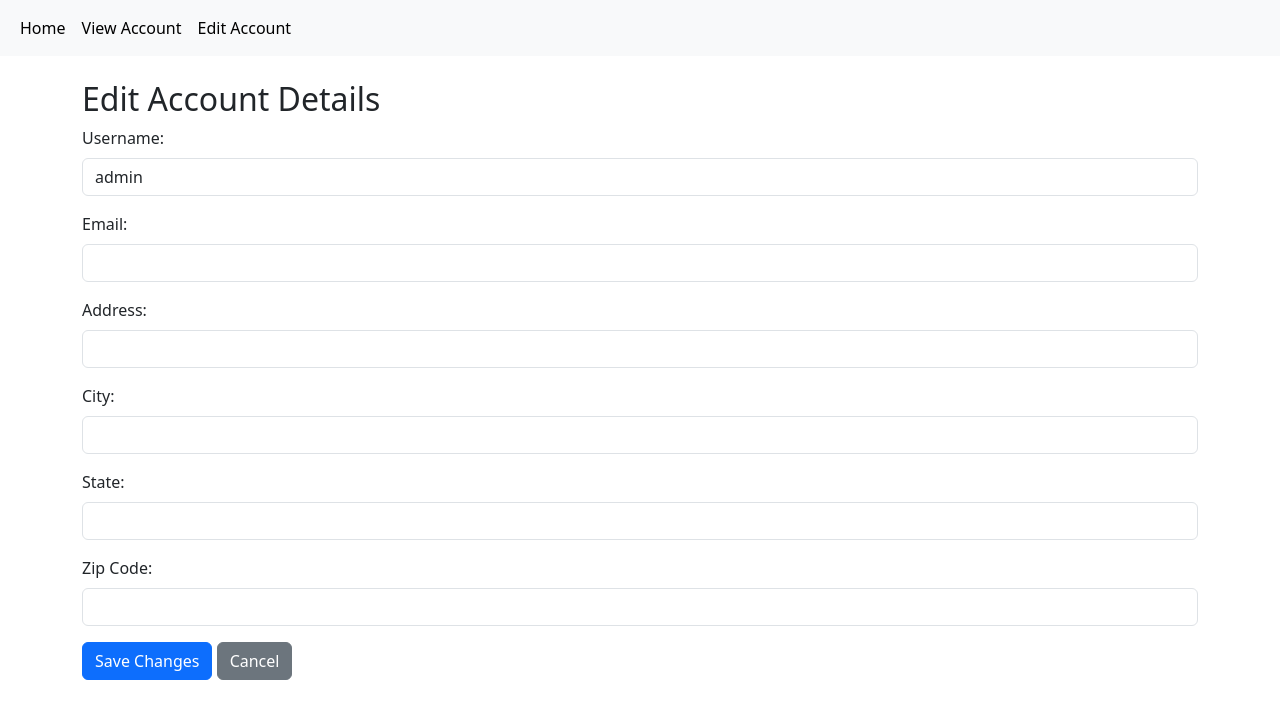
After one commit to dalsford3974/Intro_To_SE_Project_G4, a Flask app: page /editAccount in a window 1280 px wide. The commit adds this page. Shown: the top 719 px of the page. Run offline with Flask 3, Linux system fonts and the light colour scheme; a user stored in the database is signed in.

Commit message:
Added edit account, and proper login/out functionality

```diff
--- a/main.py
+++ b/main.py
@@ -1,6 +1,7 @@
 from flask import Flask, flash, render_template, request, redirect, url_for, session
 from models import db, User, Cart, Orders, Inventory, OrderItems
 from flask_sqlalchemy import SQLAlchemy
+from flask_login import LoginManager, UserMixin, login_required, current_user, login_user, logout_user
 import random
 from werkzeug.security import check_password_hash, generate_password_hash
 
@@ -10,12 +11,20 @@ app.secret_key = "INTRO_TO_SE_PROJECT_G4"
 app.config['SQLALCHEMY_DATABASE_URI'] = 'sqlite:///introToSE.db'
 db.init_app(app)
 
+login = LoginManager(app)
+login.init_app(app)
+login.login_view = 'login'
+login.login_message = "Please log in to access this page."
+
+
+@login.user_loader
+def load_user(id):
+    return db.session.get(User, int(id))
 
 @app.route('/')
 def home():
-    if 'userID' in session:
-        user = User.query.get(session['userID'])
-        return render_template('home.html')
+    if current_user.is_authenticated:
+        return render_template('home.html', user=current_user)
     return render_template('login.html')
 
 
@@ -32,7 +41,7 @@ def login():
         if not existing_user or not check_password_hash(existing_user.password, password):
             error = 'Incorrect Username/Password'
         else:
-            session['userID'] = existing_user.userID
+            login_user(existing_user)
             flash("Logged in successfully!", 'success')
             return redirect(url_for('home'))
     return render_template('login.html', error=error)
@@ -40,7 +49,7 @@ def login():
 
 @app.route('/logout')
 def logout():
-    session.pop('userID', None)
+    logout_user()
     flash("Logged out successfully!", "info")
     return redirect(url_for('login'))
 
@@ -95,10 +104,10 @@ def createAccount():
 
 
 @app.route('/viewAccount', methods=['GET', 'POST'])
+@login_required
 def viewAccount():
-    if 'userID' in session:
-        user = User.query.get(session['userID'])
-        return render_template('viewAccount.html', account=user)
+    if current_user.is_authenticated:
+        return render_template('viewAccount.html', user=current_user)
     else:
         return redirect(url_for('login'))
 
@@ -128,49 +137,23 @@ def deleteAccount():
 
 
 @app.route('/editAccount', methods=['GET', 'POST'])
+@login_required
 def editAccount():
+    if request.method == 'POST':
+        # Update the currently logged-in user's account details
+        current_user.username = request.form['username']
+        current_user.email = request.form['email']
+        current_user.address = request.form['address']
+        current_user.city = request.form['city']
+        current_user.state = request.form['state']
+        current_user.zipCode = request.form['zipCode']
 
-    error = None
-    user = User.query.get(session['userID'])
+        db.session.commit()
+        flash("Account details updated successfully!", "success")
+        return redirect(url_for('viewAccount'))
 
-    if request.method == 'POST':
-        if request.form.get('confirm') == 'Save Changes':
-            if user.isAdmin:
-                flash('Cannot edit admin account.', 'error')
-                return redirect(url_for('home'))
-
-            username = request.form['username']
-            if username:
-                user.username = username
-            password = request.form['password']
-            if password:
-                user.password = generate_password_hash(password)
-            email = request.form['email']
-            if email:
-                user.email = email
-            address = request.form['address']
-            if address:
-                user.address = address
-            city = request.form['city']
-            if city:
-                user.city = city
-            state = request.form['state']
-            if state:
-                user.state = state
-            zipCode = request.form['zipCode']
-            if zipCode:
-                user.zipCode = zipCode
-
-            db.session.commit()
-            flash('Saved changes.', 'info')
-            return redirect(url_for('home'))
-
-        else:
-            flash('Discarding changes.')
-            return redirect(url_for('home'))
-
-    return render_template('editAccount.html', error=error, user=user)
-
+    # Render the edit account page with the current user's details
+    return render_template('editAccount.html', user=current_user)
 
 @app.route('/AddToCart', methods=['GET', 'POST'])
 def AddToCart():
--- a/models.py
+++ b/models.py
@@ -2,11 +2,12 @@ from sqlalchemy import Column, Integer, String, Time, ForeignKey
 from sqlalchemy.orm import relationship
 from flask_sqlalchemy import SQLAlchemy
 from sqlalchemy import Numeric
+from flask_login import UserMixin
 
 db = SQLAlchemy()
 
 
-class User(db.Model):
+class User(db.Model, UserMixin):
     __tablename__ = 'users'
     userID = Column(Integer, primary_key=True)
     username = Column(String(50), nullable=False)
@@ -18,6 +19,8 @@ class User(db.Model):
     zipCode = Column(String(50), nullable=False)
     isAdmin = Column(Integer, nullable=False)
 
+    def get_id(self):
+        return str(self.userID)
 
 class Inventory(db.Model):
     __tablename__ = 'inventory'
--- /dev/null
+++ b/templates/editAccount.html
@@ -0,0 +1,42 @@
+{% extends "home.html" %}
+{% block content %}
+
+<div class="container mt-4">
+    <h2>Edit Account Details</h2>
+    <form method="POST" action="/editAccount">
+        <div class="mb-3">
+            <label for="username" class="form-label">Username:</label>
+            <input type="text" class="form-control" id="username" name="username" value="{{ user.username }}" required>
+        </div>
+
+        <div class="mb-3">
+            <label for="email" class="form-label">Email:</label>
+            <input type="email" class="form-control" id="email" name="email" value="{{ user.email }}" required>
+        </div>
+
+        <div class="mb-3">
+            <label for="address" class="form-label">Address:</label>
+            <input type="text" class="form-control" id="address" name="address" value="{{ user.address }}">
+        </div>
+
+        <div class="mb-3">
+            <label for="city" class="form-label">City:</label>
+            <input type="text" class="form-control" id="city" name="city" value="{{ user.city }}">
+        </div>
+
+        <div class="mb-3">
+            <label for="state" class="form-label">State:</label>
+            <input type="text" class="form-control" id="state" name="state" value="{{ user.state }}">
+        </div>
+
+        <div class="mb-3">
+            <label for="zipcode" class="form-label">Zip Code:</label>
+            <input type="text" class="form-control" id="zipcode" name="zipCode" value="{{ user.zipCode }}">
+        </div>
+
+        <button type="submit" class="btn btn-primary">Save Changes</button>
+        <a href="/viewAccount" class="btn btn-secondary">Cancel</a>
+    </form>
+</div>
+
+{% endblock %}
--- a/templates/home.html
+++ b/templates/home.html
@@ -18,10 +18,19 @@
                         <a class="nav-link active" aria-current="page" href="/">Home</a>
                     </li>
                     <li class="nav-item">
+                        {% if not current_user.is_authenticated %}
                         <a class="nav-link active" aria-current="page" href="/login">Login</a>
+                        {% endif %}
                     </li>
                     <li class="nav-item">
+                        {% if current_user.is_authenticated %}
                         <a class="nav-link active" aria-current="page" href="/viewAccount">View Account</a>
+                        {% endif %}
+                    </li>
+                    <li class="nav-item">
+                        {% if current_user.is_authenticated %}
+                        <a class="nav-link active" aria-current="page" href="/editAccount">Edit Account</a>
+                        {% endif %}
                     </li>
 
                 </ul>
```
Also changed, not shown: templates/viewAccount.html (+10 -6 lines), instance/introToSE.db.
